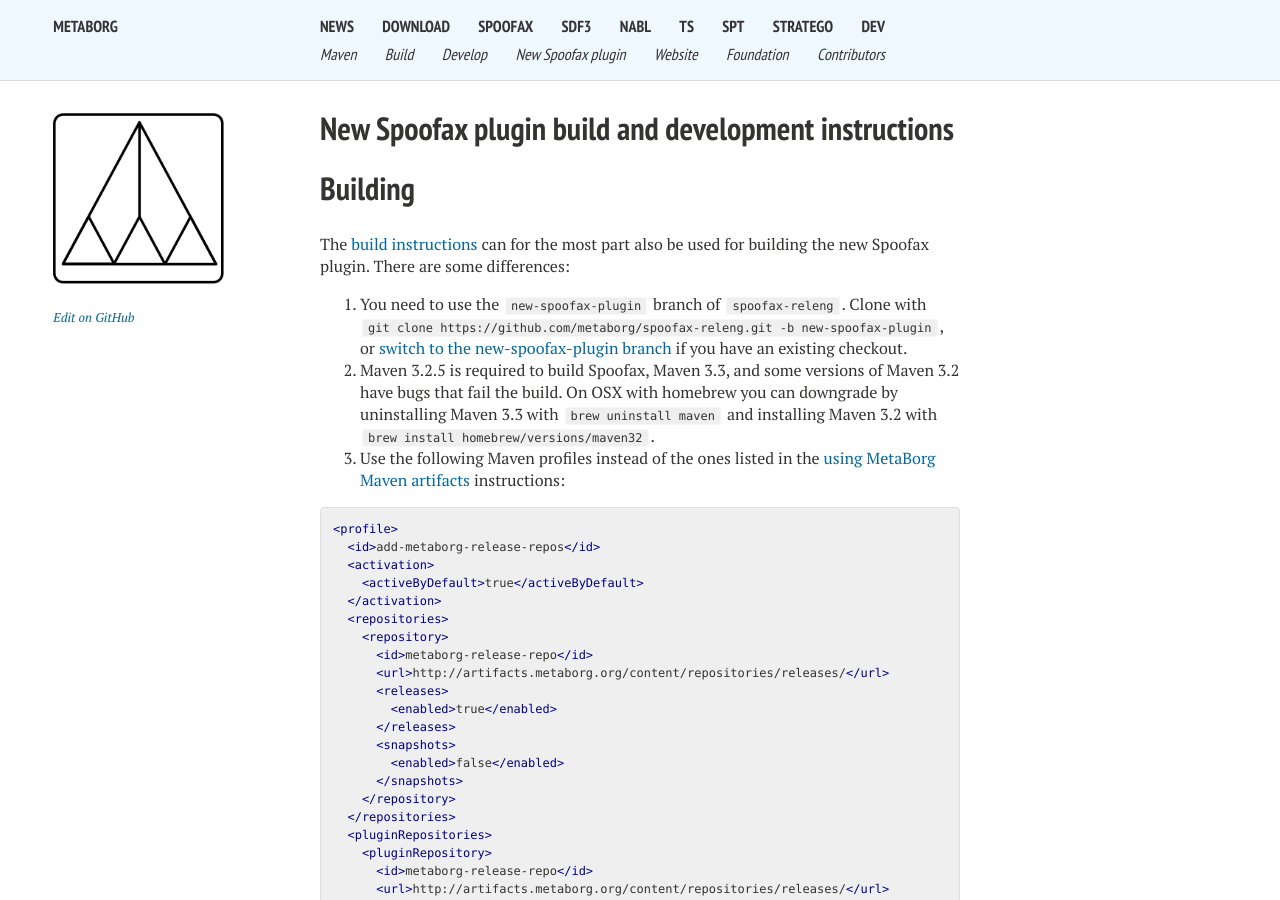
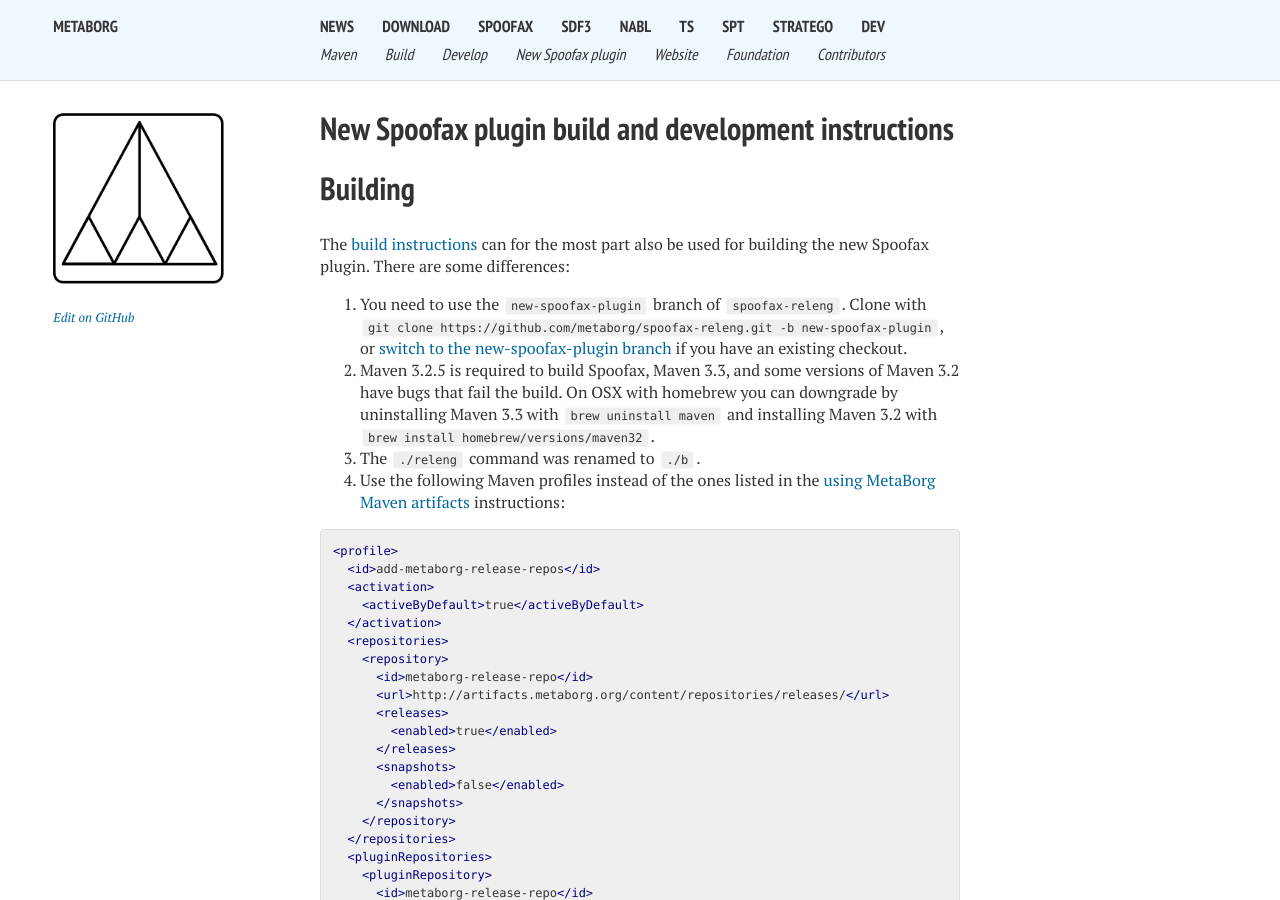
Before and after one commit to MartijnDwars/metaborg.github.io, a Jekyll site: the page built from dev/newplugin/index.md, in a window 1280 px wide and 900 px high. Built offline with Jekyll 4.4.1, drawn with Linux system fonts in a browser that asks for light colours; nearby versions of some CDN libraries.

Commit message:
releng command was renamed

```diff
--- a/dev/newplugin/index.md
+++ b/dev/newplugin/index.md
@@ -17,7 +17,8 @@
 
 1. You need to use the `new-spoofax-plugin` branch of `spoofax-releng`. Clone with `git clone https://github.com/metaborg/spoofax-releng.git -b new-spoofax-plugin`, or [switch to the new-spoofax-plugin branch](/dev/build/#switching-to-a-different-branch) if you have an existing checkout.
 2. Maven 3.2.5 is required to build Spoofax, Maven 3.3, and some versions of Maven 3.2 have bugs that fail the build. On OSX with homebrew you can downgrade by uninstalling Maven 3.3 with `brew uninstall maven` and installing Maven 3.2 with `brew install homebrew/versions/maven32`.
-3. Use the following Maven profiles instead of the ones listed in the [using MetaBorg Maven artifacts](/dev/maven/#using-metaborg-maven-artifacts) instructions:
+3. The `./releng` command was renamed to `./b`.
+4. Use the following Maven profiles instead of the ones listed in the [using MetaBorg Maven artifacts](/dev/maven/#using-metaborg-maven-artifacts) instructions:
 {% highlight xml %}
 <profile>
   <id>add-metaborg-release-repos</id>
```
